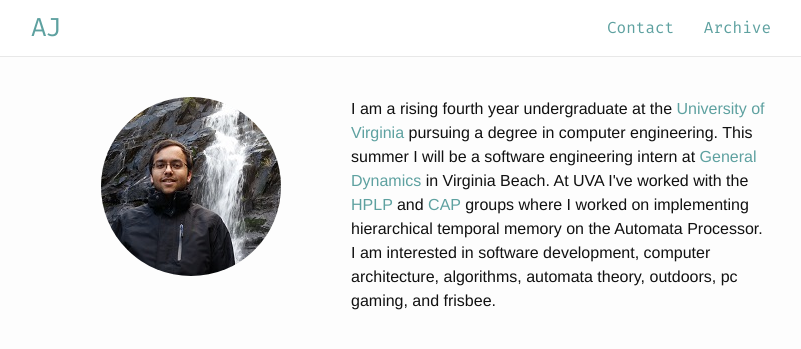
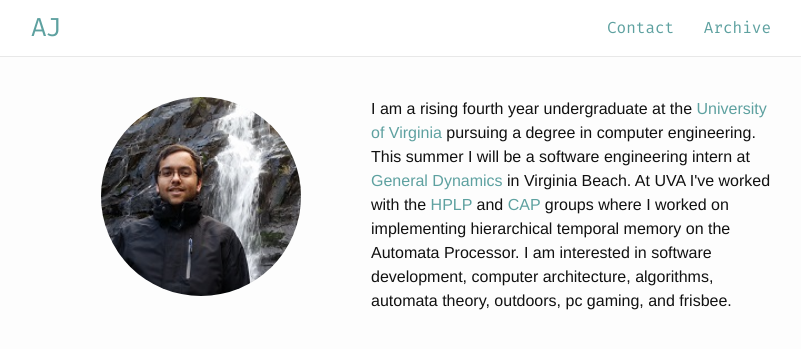
Before and after one commit to ajvarshneya/ajvarshneya.github.io, a Jekyll site: the page built from index.html, in a window 1280 px wide. Shown: the top 349 px of the page, without its empty margins (239-1040 px from the left). Built offline with Jekyll 4.4.1, drawn with Linux system fonts in a browser that asks for light colours.

Commit message:
Updated index

```diff
--- a/index.html
+++ b/index.html
@@ -3,7 +3,7 @@ layout: default
 ---
   <!--<h1 class="page-heading"><a href="{{ page.permalink }}">{{ page.title }}</a></h1>-->
 <div id="main-container" style="">
-	<img src="aj.jpg" style="border-radius: 50%; width: 180px; float: left; margin: -0px 70px 20px 70px;">
+	<img src="aj.jpg" style="border-radius: 50%; width: 200px; float: left; margin: -0px 70px 20px 70px;">
 	<p style="margin: 10px 0px 0px 0px;"> I am a rising fourth year undergraduate at the <a href="http://seas.virginia.edu/">University of Virginia</a> pursuing a degree in computer engineering. This summer I will be a software engineering intern at <a href="http://www.generaldynamics.com/">General Dynamics</a> in Virginia Beach. At UVA I've worked with the <a href="http://hplp.ece.virginia.edu/">HPLP</a> and <a href="http://cap.virginia.edu/">CAP</a> groups where I worked on implementing hierarchical temporal memory on the Automata Processor. I am interested in software development, computer architecture, algorithms, automata theory, outdoors, pc gaming, and frisbee.</p>
 </span>
   <!--<p class="rss-subscribe">subscribe <a href="{{ "/feed.xml" | prepend: site.baseurl }}">via RSS</a></p>-->
```
Also changed, not shown: 1 other file.
